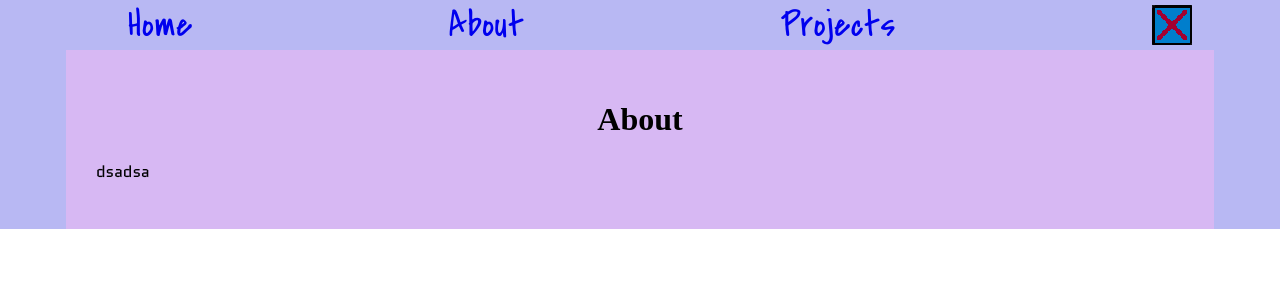
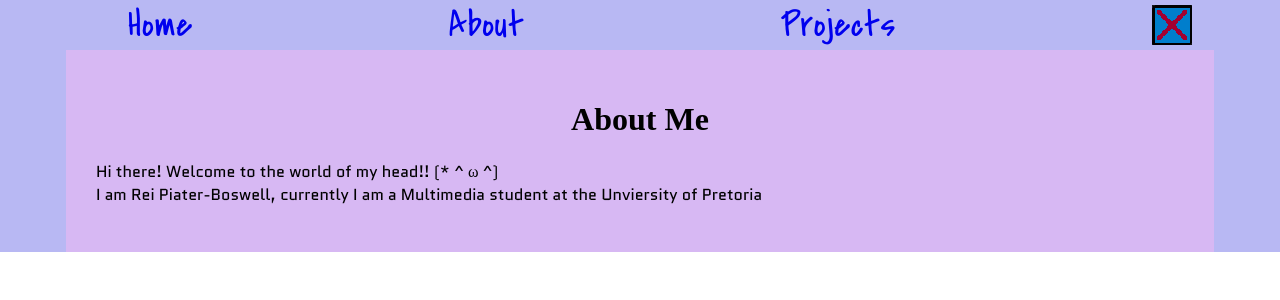
Before and after one commit to ladyreybay/rei-portfolio, a React (Vite) app: page /pc/about in a window 1280 px wide. Shown: the top 300 px of the page. Built offline with nearby package versions, Linux system fonts and the light colour scheme; a web font is replaced by a local one.

Commit message:
update monitor image and add some pc text

```diff
--- a/src/pages/Home.jsx
+++ b/src/pages/Home.jsx
@@ -9,7 +9,7 @@ function Home(){
             <img src="/stars.png"/>
             <section id="pcCol">
                 <Link to="/pc">
-                    <img src="/pcMonitor.png" id="monitor" onMouseOver={(e)=>e.currentTarget.src="/pcMonitorOn.png"} onMouseLeave={(e)=>e.currentTarget.src="/pcMonitor.png"}/>
+                    <img src="/pcMonitor.png" id="monitor" onMouseOver={(e)=>e.currentTarget.src="/pcMonitorOn2.png"} onMouseLeave={(e)=>e.currentTarget.src="/pcMonitor.png"}/>
                 </Link>
                 <img src="/pcIso.png" id="pcIso"/>
             </section>
--- a/src/pages/PcAbout.jsx
+++ b/src/pages/PcAbout.jsx
@@ -3,8 +3,12 @@ import "./pcMonStyles.css";
 function PcAbout(){
     return(
         <div className="pcMon">
-            <h1>About</h1>
-            <p>dsadsa</p>
+            <h1>About Me</h1>
+            <p>
+                Hi there! Welcome to the world of my head!! &#40;* ^ ω ^&#41;
+                <br/>
+                I am Rei Piater-Boswell, currently I am a Multimedia student at the Unviersity of Pretoria
+            </p>
         </div>
     );
 }
--- a/src/pages/PcHome.jsx
+++ b/src/pages/PcHome.jsx
@@ -3,6 +3,8 @@ import "./pcMonStyles.css";
 function PcHome(){
     return(
         <div className="pcMon">
+            <h1 class="bigText">Wanna be creative? I will let my world leak out to help with that!!</h1>
+            <p>I will get my inner world to meet with ours and change your life - and designs :3</p>
             <h1>Home</h1>
             <p>fewtrjygh</p>
         </div>
```
Also changed, not shown: public/pcMonitorOn2.png (added).
